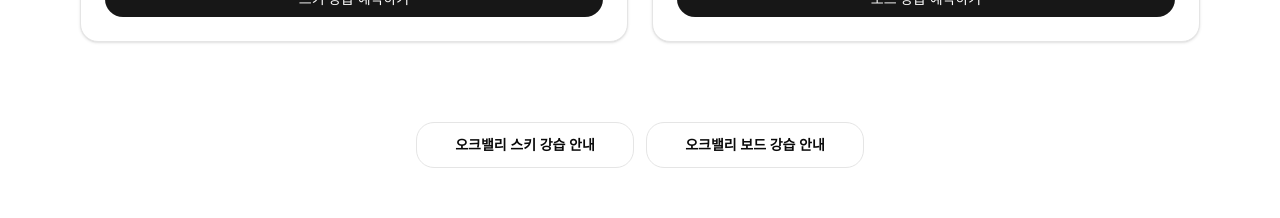
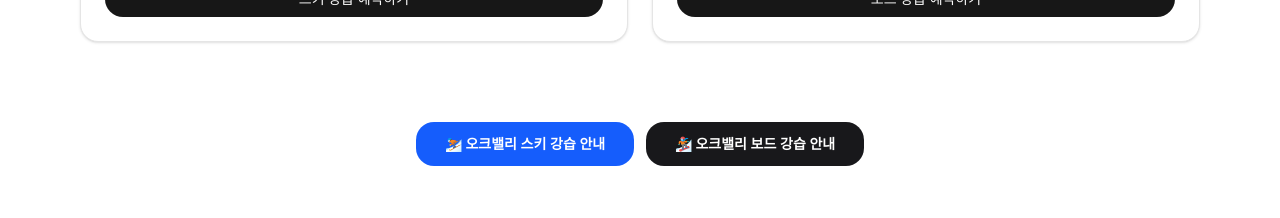
Before and after one commit to rkdejrdb/newtores-lesson-site, a Next.js app: page / in a window 1280 px wide. Shown: the part 1160-1378 px from the top of the page. Built offline with nearby package versions, Linux system fonts and the light colour scheme.

Commit message:
center align seo subpage buttons

```diff
--- a/app/page.tsx
+++ b/app/page.tsx
@@ -488,23 +488,39 @@
         </div>
       </Section>
 
-{/* ✅ SEO 안내 페이지 버튼 (가운데 정렬) */}
+{/* ✅ SEO 안내 페이지 버튼 (스키/보드 컬러 분리) */}
 <div className="mt-6 flex justify-center">
   <div className="grid w-full max-w-md grid-cols-1 gap-3 sm:grid-cols-2">
+    {/* 스키 */}
     <a
       href="/oakvalley-ski-lesson"
-      className="inline-flex items-center justify-center rounded-2xl px-5 py-3 text-sm font-semibold border hover:bg-accent text-center"
+      className="
+        inline-flex items-center justify-center
+        rounded-2xl px-5 py-3 text-sm font-extrabold
+        text-white text-center
+        bg-blue-600 hover:bg-blue-700
+        transition
+      "
     >
-      오크밸리 스키 강습 안내
+      ⛷️ 오크밸리 스키 강습 안내
     </a>
+
+    {/* 보드 */}
     <a
       href="/oakvalley-board-lesson"
-      className="inline-flex items-center justify-center rounded-2xl px-5 py-3 text-sm font-semibold border hover:bg-accent text-center"
+      className="
+        inline-flex items-center justify-center
+        rounded-2xl px-5 py-3 text-sm font-extrabold
+        text-white text-center
+        bg-zinc-900 hover:bg-zinc-800
+        transition
+      "
     >
-      오크밸리 보드 강습 안내
+      🏂 오크밸리 보드 강습 안내
     </a>
   </div>
 </div>
+
 
       {/* Instructors */}
       <Section
```
